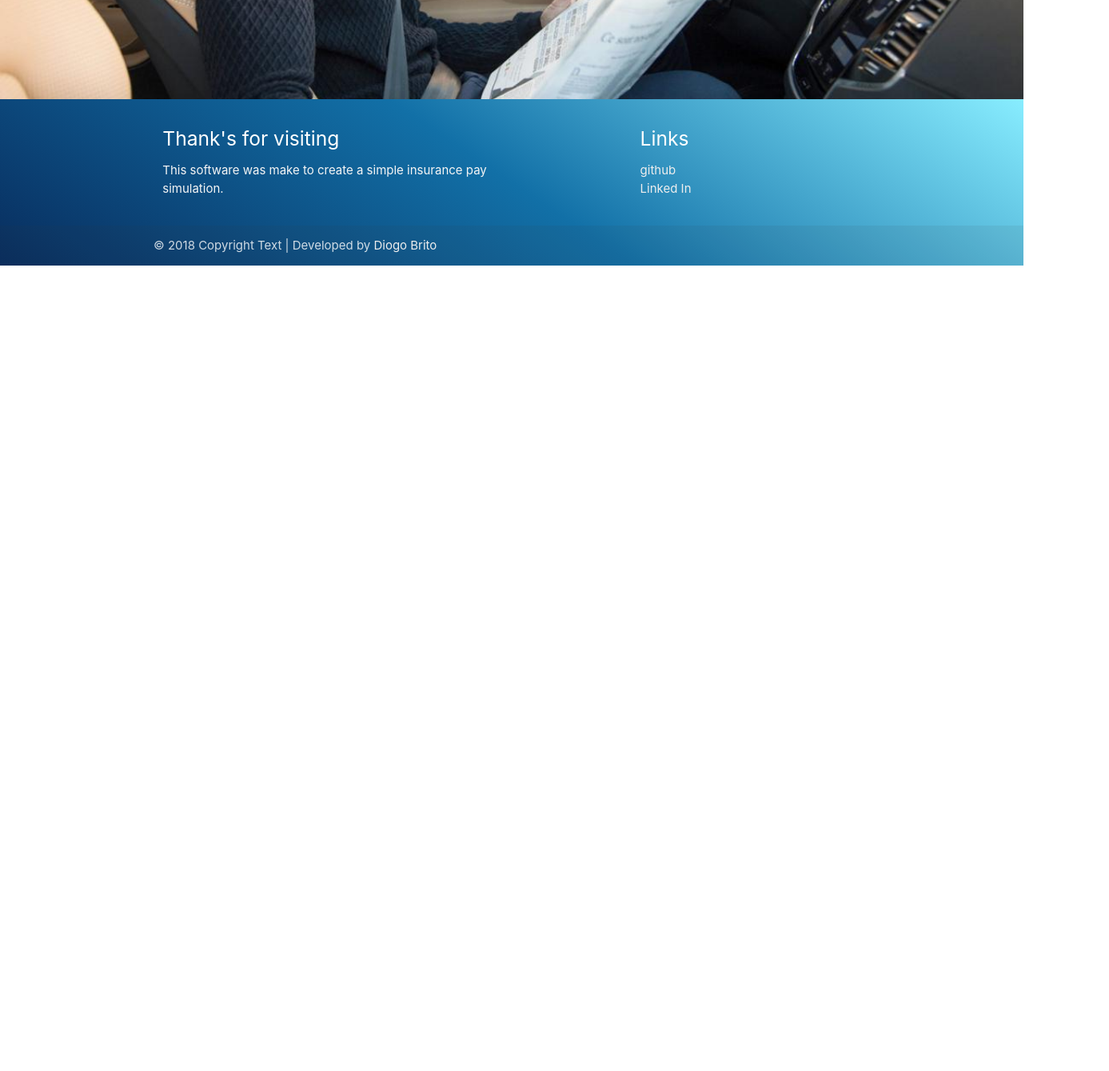
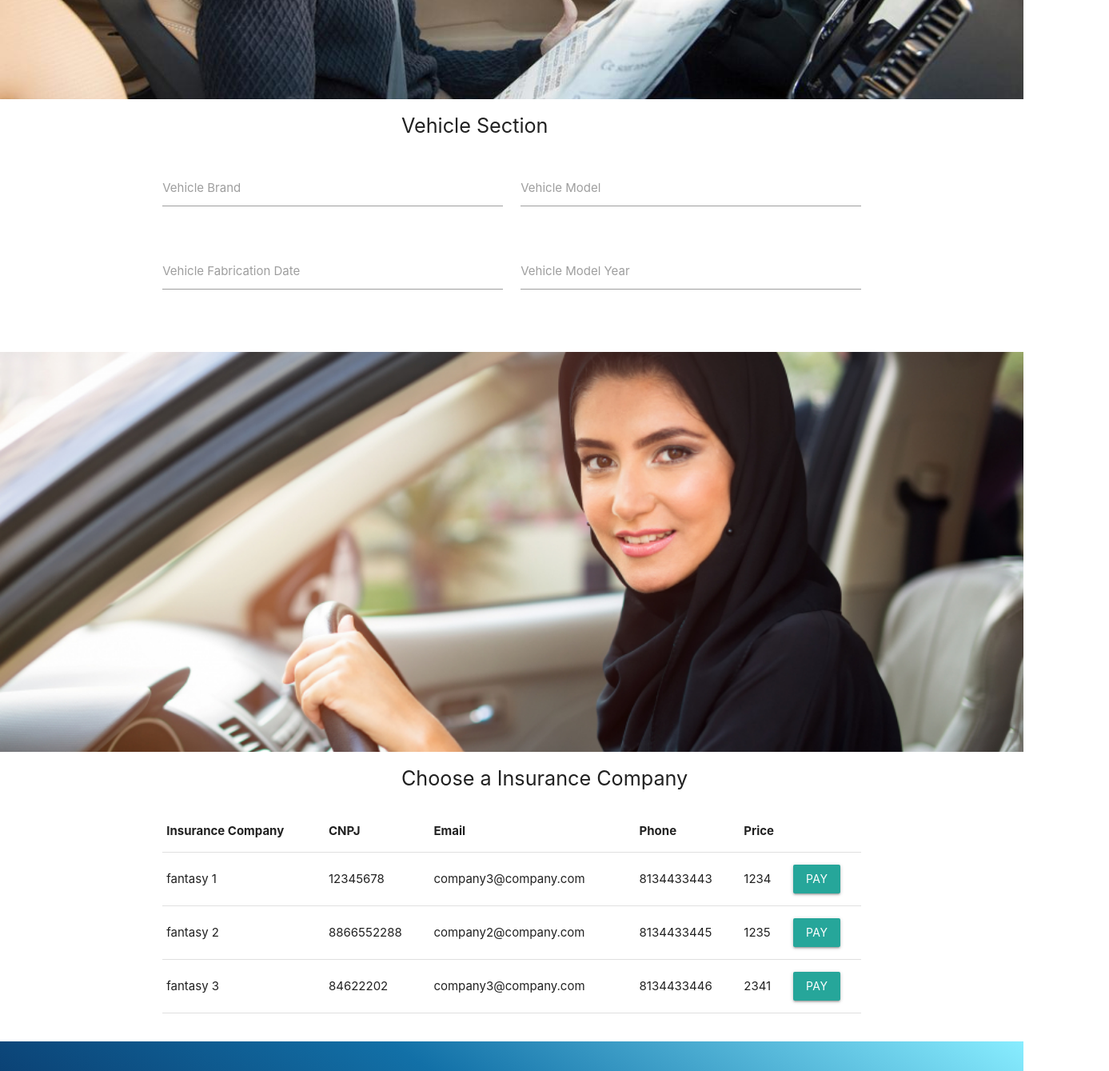
Before and after one commit to dmsb/insurance-pay, an Angular app in the folder frontend/: page / in a window 1280 px wide. Shown: the part 440-1779 px from the top of the page at 80% size, 1387 px wide, since content can reach past the window. Before the commit the page ends 800 px from the top, so only its background shows below. Built offline with nearby package versions, Linux system fonts and the light colour scheme.

Commit message:
Inserido primeiro layout para cadastro de compra de seguro baseado numa lista de seguradoras

```diff
--- a/frontend/src/app/app.component.html
+++ b/frontend/src/app/app.component.html
@@ -12,23 +12,76 @@
 <body>
     <app-header></app-header>
     <div class="parallax-container">
+
+        <div class="parallax"><img src="../assets/img/homem-branco-carro.jpg"></div>
+    </div>
+    <div class="section white">
         <div class="container">
+            <div class="row">
+                <div class="col s12 offset-s4"><span class="flow-text">Vehicle Section</span></div>
+            </div>
             <div class="row">
                 <form class="col s12">
                     <div class="row">
                         <div class="input-field col s6">
-                            <input id="first_name" type="text" class="validate">
-                            <label for="first_name">First Name</label>
+                            <input id="vehicle_brand" type="text" class="validate">
+                            <label for="vehicle_brand">Vehicle Brand</label>
                         </div>
                         <div class="input-field col s6">
-                            <input id="last_name" type="text" class="validate">
-                            <label for="last_name">Last Name</label>
+                            <input id="vehicle_model" type="text" class="validate">
+                            <label for="vehicle_model">Vehicle Model</label>
+                        </div>
+                    </div>
+                    <div class="row">
+                        <div class="input-field col s6">
+                            <input id="vehicle_fabrication_date" type="text" class="datepicker">
+                            <label for="vehicle_fabrication_date">Vehicle Fabrication Date</label>
+                        </div>
+                        <div class="input-field col s6">
+                            <input id="vehicle_model_year" type="number" class="validate">
+                            <label for="vehicle_model_year">Vehicle Model Year</label>
                         </div>
                     </div>
                 </form>
             </div>
         </div>
-        <div class="parallax"><img src="../assets/img/homem-branco-carro.jpg"></div>
+    </div>
+    <div class="parallax-container">
+        <div class="parallax"><img src="../assets/img/mulher-indiana-carro.jpg"></div>
+    </div>
+    <div class="section white">
+        <div class="container">
+            <div class="row">
+                <div class="col s12 offset-s4"><span class="flow-text">Choose a Insurance Company</span></div>
+            </div>
+            <div class="row">
+                <form class="col s12">
+                    <table class="cotations">
+                        <thead>
+                            <tr>
+                                <th>Insurance Company</th>
+                                <th>CNPJ</th>
+                                <th>Email</th>
+                                <th>Phone</th>
+                                <th>Price</th>
+                                <th></th>
+                            </tr>
+                        </thead>
+
+                        <tbody>
+                            <tr *ngFor="let vehicleCotation of vehicleCotations">
+                                <td>{{vehicleCotation.insuranceCompany.fantasyName}}</td>
+                                <td>{{vehicleCotation.insuranceCompany.cnpj}}</td>
+                                <td>{{vehicleCotation.insuranceCompany.email}}</td>
+                                <td>{{vehicleCotation.insuranceCompany.phone}}</td>
+                                <td>{{vehicleCotation.price}}</td>
+                                <td><a class="waves-effect waves-light btn">Pay</a></td>
+                            </tr>
+                        </tbody>
+                    </table>
+                </form>
+            </div>
+        </div>
     </div>
     <app-footer></app-footer>
 </body>
--- a/frontend/src/app/app.component.scss
+++ b/frontend/src/app/app.component.scss
@@ -0,0 +1,3 @@
+.parallax-container {
+    height: "50%";
+  }
--- a/frontend/src/app/app.component.ts
+++ b/frontend/src/app/app.component.ts
@@ -1,4 +1,7 @@
 import { Component, OnInit } from '@angular/core';
+import { Vehicle } from './model/vehicle';
+import { VehicleCotation } from './model/VehicleCotation';
+import { InsuranceCompany } from './model/InsuranceCompany';
 declare var $: any;
 
 @Component({
@@ -8,9 +11,50 @@ declare var $: any;
 })
 export class AppComponent implements OnInit {
 
+  vehicle: Vehicle;
+  vehicleCotations: VehicleCotation[];
+
+
   ngOnInit() {
-    $(document).ready(function(){
-      $('.parallax').parallax();
+    $(document).ready(function () {
+      $('.parallax').parallax({
+        responsiveThreshold: 100
+      });
+      $('.datepicker').datepicker();
     });
+    if(this.vehicleCotations == null) {
+      this.loadVehicleLocations();
+      //$('.cotations').hide();
+    }
   }
+
+  loadVehicleLocations() {
+    let vehicleCotation1 = new VehicleCotation();
+    vehicleCotation1.insuranceCompany = new InsuranceCompany();
+    vehicleCotation1.insuranceCompany.cnpj = '12345678';
+    vehicleCotation1.insuranceCompany.email = 'company3@company.com';
+    vehicleCotation1.insuranceCompany.phone = '8134433443';
+    vehicleCotation1.insuranceCompany.fantasyName = 'fantasy 1';
+    vehicleCotation1.price = 1234;
+
+    let vehicleCotation2 = new VehicleCotation();
+    vehicleCotation2.insuranceCompany = new InsuranceCompany();
+    vehicleCotation2.insuranceCompany.cnpj = '8866552288';
+    vehicleCotation2.insuranceCompany.email = 'company2@company.com';
+    vehicleCotation2.insuranceCompany.phone = '8134433445';
+    vehicleCotation2.insuranceCompany.fantasyName = 'fantasy 2';
+    vehicleCotation2.price = 1235;
+
+    let vehicleCotation3 = new VehicleCotation();
+    vehicleCotation3.insuranceCompany = new InsuranceCompany();
+    vehicleCotation3.insuranceCompany.cnpj = '84622202';
+    vehicleCotation3.insuranceCompany.email = 'company3@company.com';
+    vehicleCotation3.insuranceCompany.phone = '8134433446';
+    vehicleCotation3.insuranceCompany.fantasyName = 'fantasy 3';
+    vehicleCotation3.price = 2341;
+
+    this.vehicleCotations = [vehicleCotation1, vehicleCotation2, vehicleCotation3];
+  }
+
+
 }
--- /dev/null
+++ b/frontend/src/app/model/Identification.ts
@@ -0,0 +1,4 @@
+export class Identification {
+    _id: string;
+    __v: Number;
+};
--- /dev/null
+++ b/frontend/src/app/model/InsuranceCompany.ts
@@ -0,0 +1,23 @@
+import { Identification } from "./Identification";
+
+export class InsuranceCompany extends Identification {
+    fantasyName: String;
+    email: String;
+    phone: String;
+    headOfficeCity: String;
+    neighborhood: String;
+    zipcode: String;
+    state: String;
+    cnpj: String;
+    stateRegistration: String;
+    directorName: String;
+    directorNationality: String;
+    directorMaritalState: String;
+    directorProfission: String;
+    directorRg: String;
+    directorCpf: String;
+    directorZipCode: String;
+    directorCity: String;
+    directorState: String;
+    directorCountry: String
+}
--- /dev/null
+++ b/frontend/src/app/model/VehicleCotation.ts
@@ -0,0 +1,9 @@
+import { Identification } from "./Identification";
+import { Vehicle} from "./Vehicle";
+import { InsuranceCompany } from "./InsuranceCompany";
+
+export class VehicleCotation extends Identification {
+    vehicle: Vehicle;
+    insuranceCompany: InsuranceCompany;
+    price: Number;
+}
```
Also changed, not shown: frontend/src/app/model/InsuranceContract.ts (added, +33 -0 lines), frontend/src/app/model/Vehicle.ts (added, +8 -0 lines).
